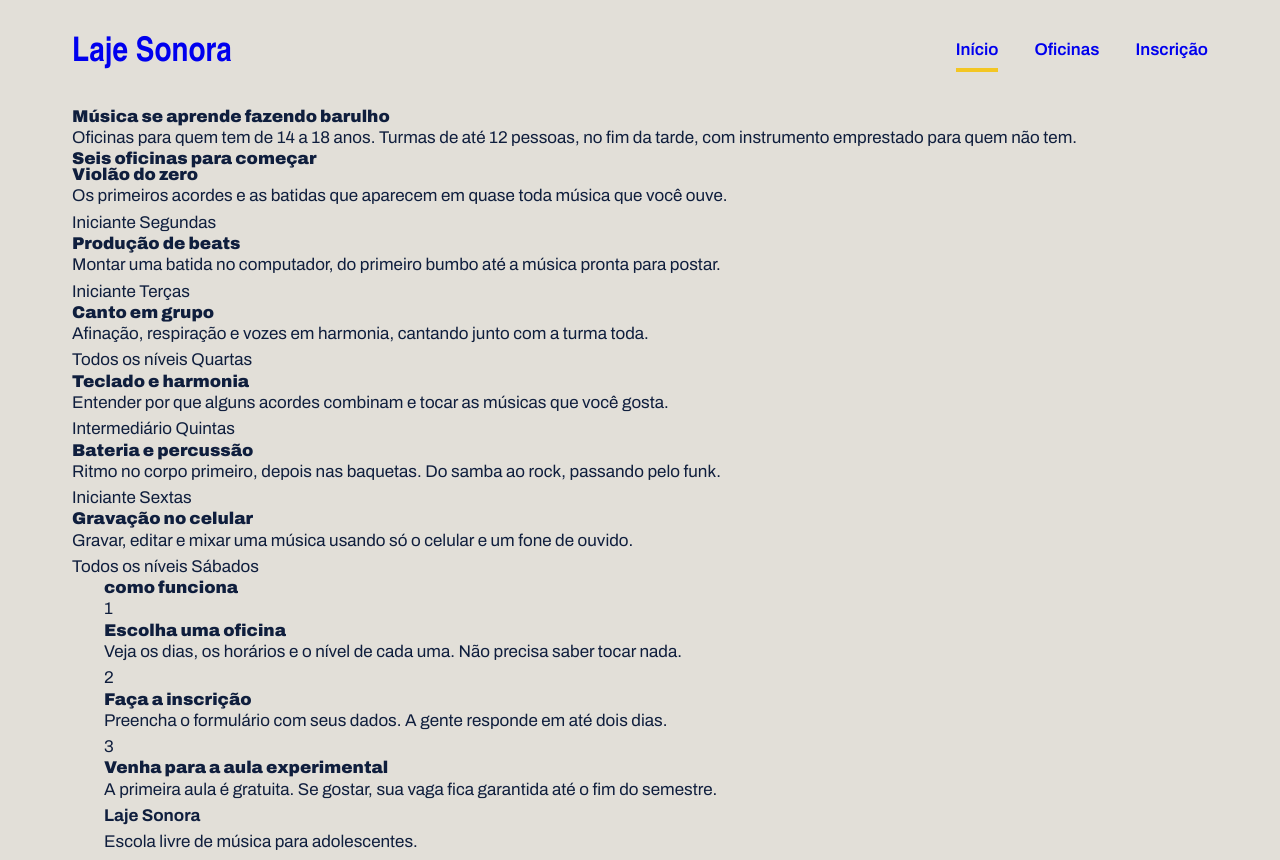
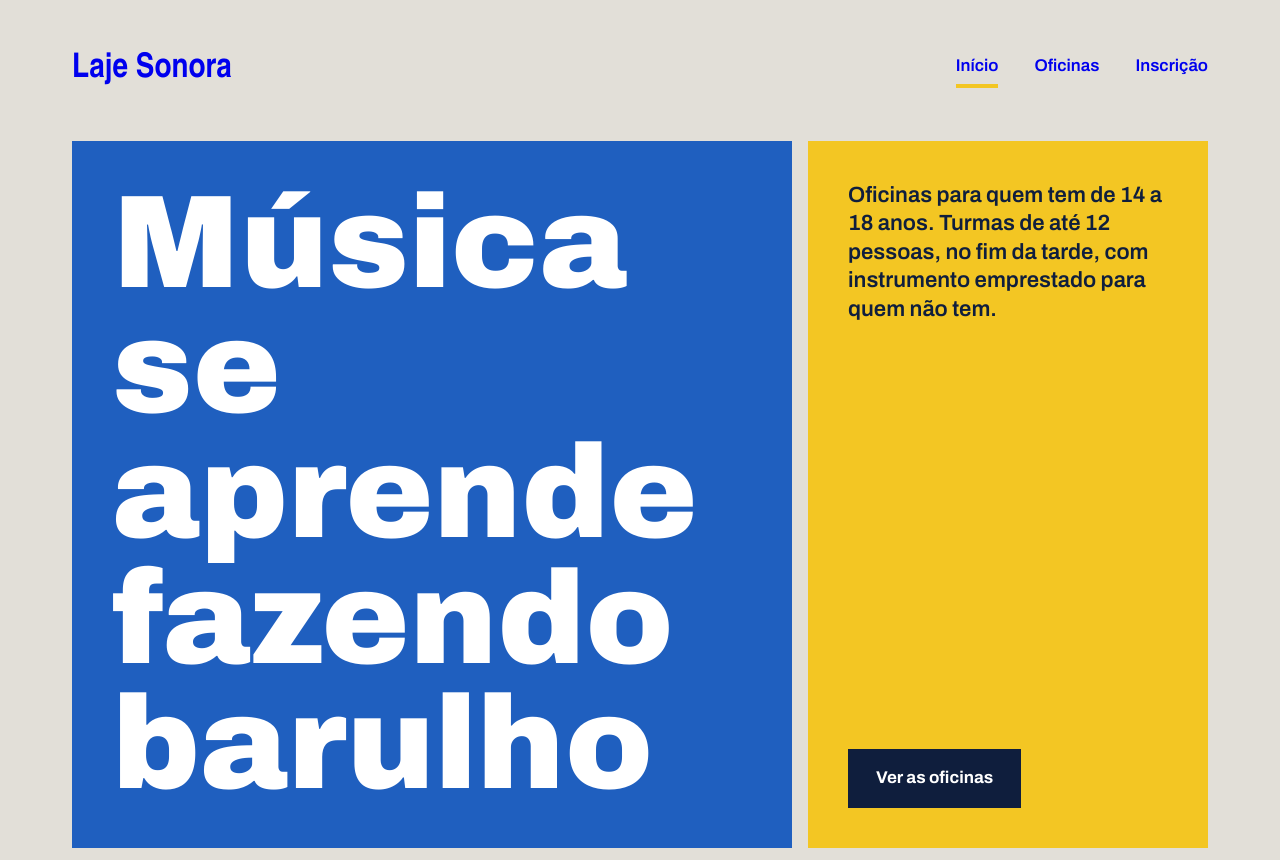
Before and after one commit to gustavomesquita120812010-hash/laje_sonora, a plain HTML site: page index.html in a window 1280 px wide. Shown: the top 860 px of the page. Drawn offline with Linux system fonts and the light colour scheme; a web font is replaced by a local one.

Commit message:
Cartazes do topo
commit pedido no final da parte 11

```diff
--- a/index.css
+++ b/index.css
@@ -66,6 +66,60 @@ border-bottom: 4px solid transparent;
 }
 
 .menu a.atual{
-
   border-bottom-color: var(--fita);
 }
+
+.conteudo{
+margin-top: 16px;
+display: flex;
+gap: 16px;
+}
+
+.cartaz{
+  padding: 40px;
+}
+
+.cartaz-principal{
+background-color: var(--caixa-dagua);
+color: var(--branco);
+flex: 2;
+}
+
+.cartaz-principal h1{
+font-size: 132px;
+max-width: 9ch;
+}
+
+.cartaz-lateral{
+background-color: var(--fita);
+flex: 1;
+display: flex;
+flex-direction: column;
+justify-content: space-between;
+gap: 32px;
+align-items: flex-start;
+}
+
+.cartaz-lateral p{
+font-size: 22px;
+font-weight: 600;
+line-height: 1.3;
+}
+
+.botao{
+background-color: var(--tinta);
+color: var(--branco);
+font-weight: 700;
+text-decoration: none;
+padding: 16px 28px;
+border: none;
+font-family: var(--fonte-texto);
+font-size: 17px;
+cursor: pointer;
+}
+
+.botao:hover{
+background-color: var(--caixa-dagua);
+
+
+}
--- a/index.html
+++ b/index.html
@@ -31,7 +31,7 @@
         </div>
         <div class="cartaz cartaz-lateral">
             <p>Oficinas para quem tem de 14 a 18 anos. Turmas de até 12 pessoas, no fim da tarde, com instrumento emprestado para quem não tem.</p>
-            <a href="oficinas.html" class="botao"></a>
+            <a href="oficinas.html" class="botao">Ver as oficinas</a>
         </div>
 
     </section>
```
